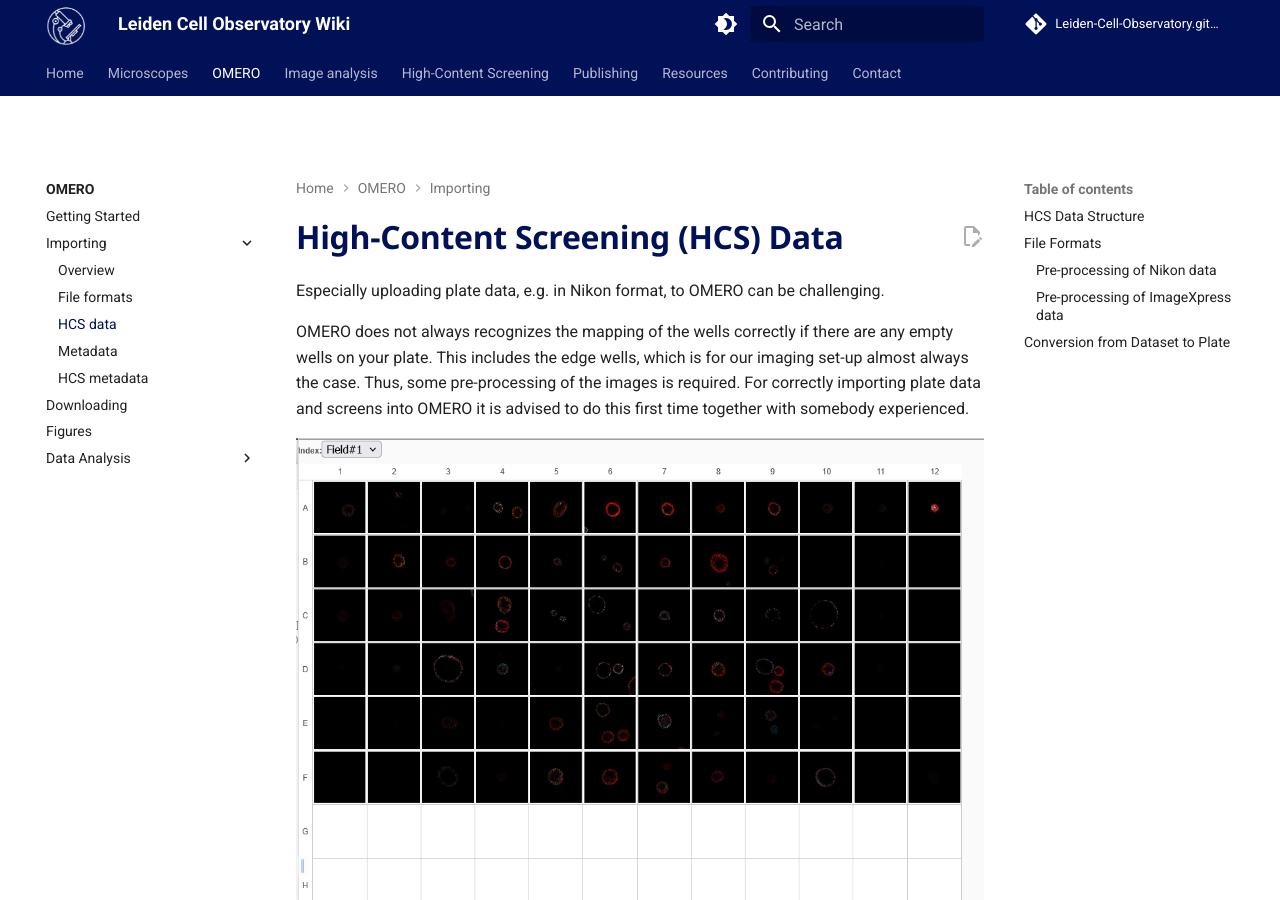
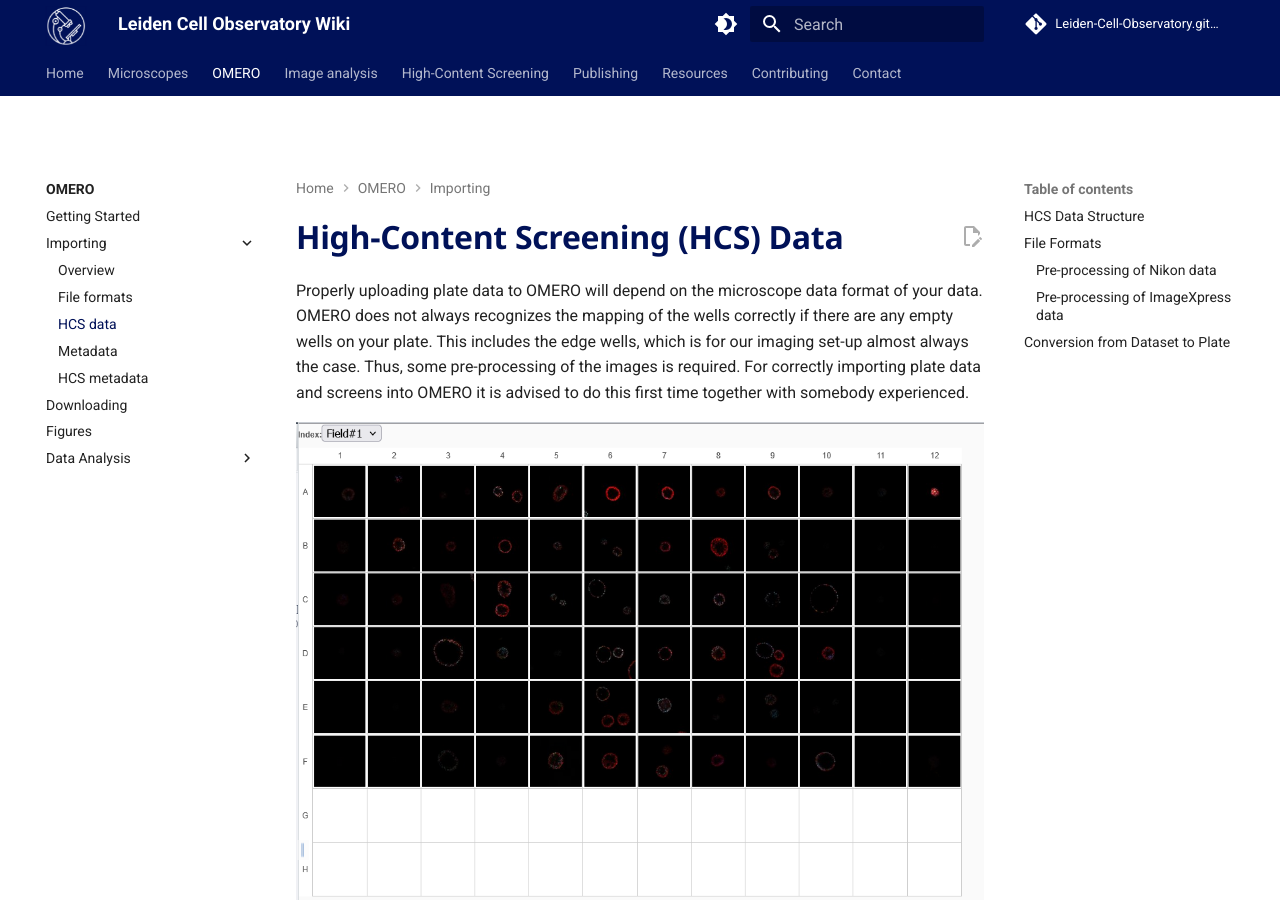
Before and after one commit to Leiden-Cell-Observatory/Leiden-Cell-Observatory.github.io, an MkDocs documentation site: the page built from docs/omero/importing/hcs-data.md, in a window 1280 px wide and 900 px high. Built offline with MkDocs 1.6.1 and Material for MkDocs 9.7.7, drawn with Linux system fonts in a browser that asks for light colours; comment, search, counter and statistics services are not loaded; some of the changed text lies outside the part shown.

Commit message:
Update hcs-data.md

```diff
--- a/docs/omero/importing/hcs-data.md
+++ b/docs/omero/importing/hcs-data.md
@@ -1,8 +1,6 @@
 # High-Content Screening (HCS) Data
 
-Especially uploading plate data, e.g. in Nikon format, to OMERO can be challenging.
-
-OMERO does not always recognizes the mapping of the wells correctly if there are any empty wells on your plate. This includes the edge wells, which is for our imaging set-up almost always the case.
+Properly uploading plate data to OMERO will depend on the microscope data format of your data. OMERO does not always recognizes the mapping of the wells correctly if there are any empty wells on your plate. This includes the edge wells, which is for our imaging set-up almost always the case.
 Thus, some pre-processing of the images is required. For correctly importing plate data and screens into OMERO it is advised to do this first time together with somebody experienced.
 
 ![alt text](hcs-data/images/hcs-data_03.png)
```
Also changed, not shown: other parts of docs/omero/importing/hcs-data.md (+1 -1 lines).
